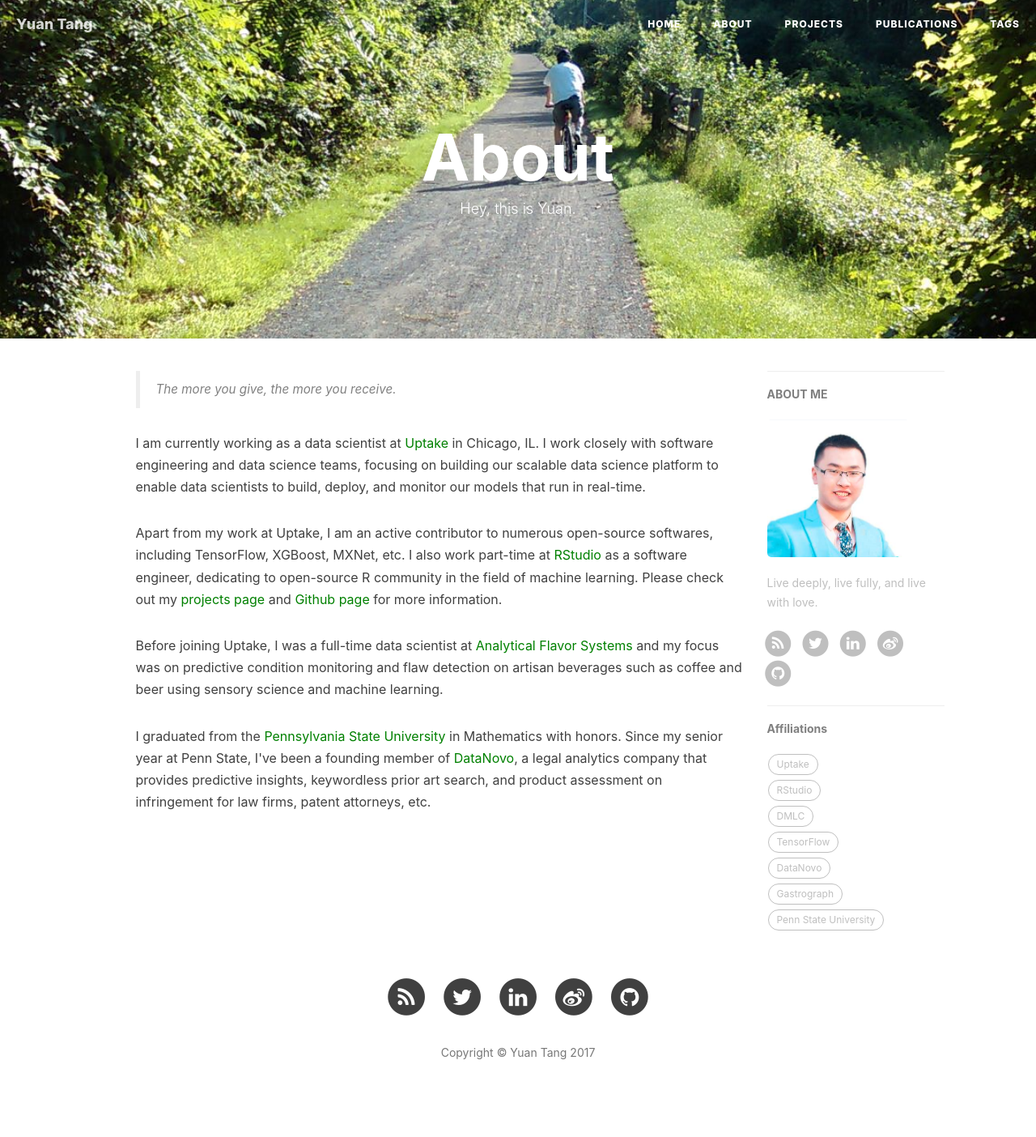
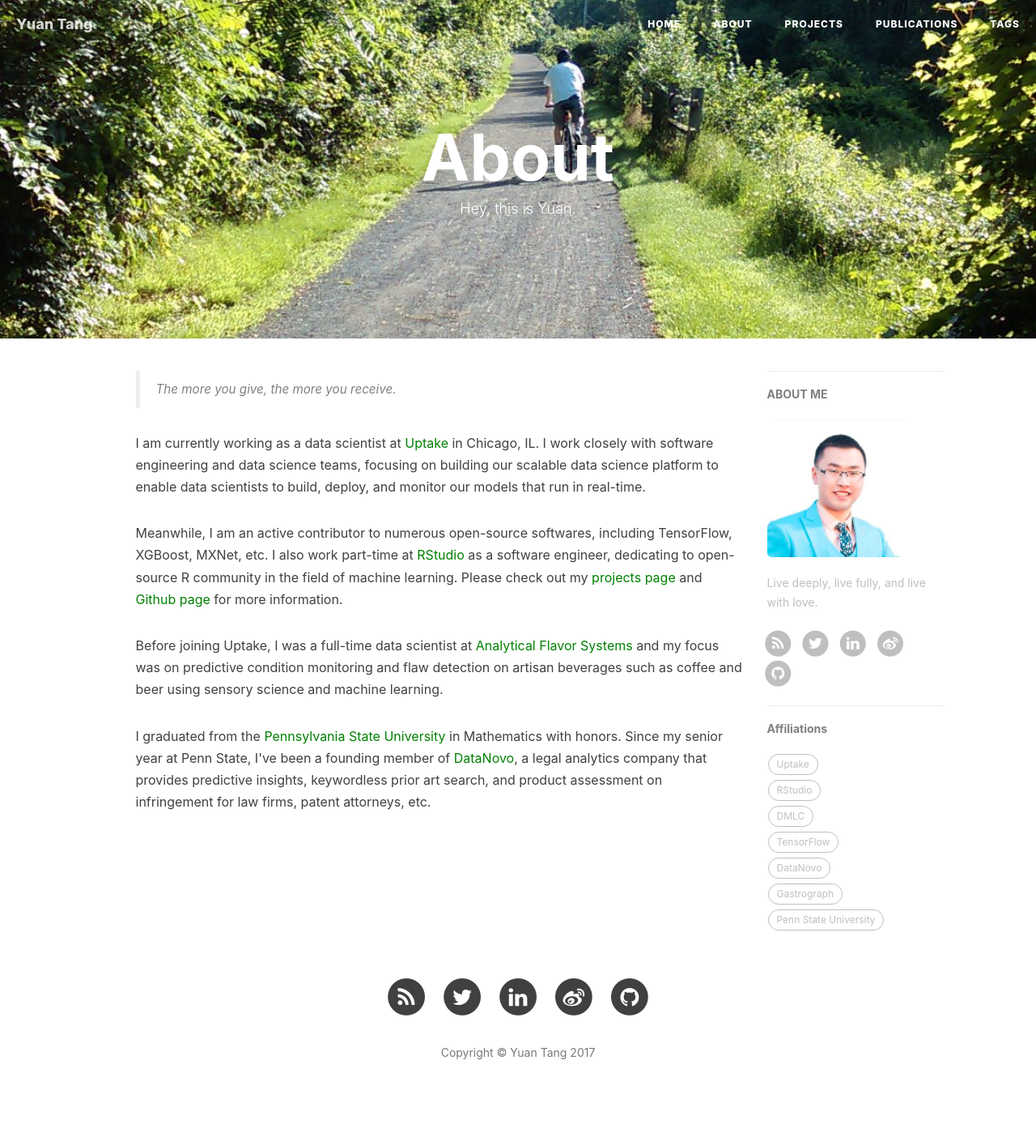
Before and after one commit to terrytangyuan/terrytangyuan.github.com, a Jekyll site: the page built from about.html, in a window 1280 px wide. Shown: the whole page at 81% size. Built offline with Jekyll 4.4.1, drawn with Linux system fonts in a browser that asks for light colours; nearby versions of some CDN libraries; comment, search, counter and statistics services are not loaded.

Commit message:
Update about.html

```diff
--- a/about.html
+++ b/about.html
@@ -21,7 +21,7 @@
 
     <p> I am currently working as a data scientist at <a href="http://uptake.com" style="color:green;">Uptake</a> in Chicago, IL. I work closely with software engineering and data science teams, focusing on building our scalable data science platform to enable data scientists to build, deploy, and monitor our models that run in real-time. </p>
 
-    <p>Apart from my work at Uptake, I am an active contributor to numerous open-source softwares, including TensorFlow, XGBoost, MXNet, etc. I also work part-time at <a href="http://rstudio.com" style="color:green;">RStudio</a> as a software engineer, dedicating to open-source R community in the field of machine learning. Please check out my <a href="http://terrytangyuan.github.io/projects/" style="color:green";>projects page</a> and <a href="http://terrytangyuan.github.io/about/" style="color:green";>Github page</a> for more information.
+    <p>Meanwhile, I am an active contributor to numerous open-source softwares, including TensorFlow, XGBoost, MXNet, etc. I also work part-time at <a href="http://rstudio.com" style="color:green;">RStudio</a> as a software engineer, dedicating to open-source R community in the field of machine learning. Please check out my <a href="http://terrytangyuan.github.io/projects/" style="color:green";>projects page</a> and <a href="http://terrytangyuan.github.io/about/" style="color:green";>Github page</a> for more information.
     </p>
 
     <p>Before joining Uptake, I was a full-time data scientist at <a href="http://gastrograph.com" style="color:green;">Analytical Flavor Systems</a>
```
